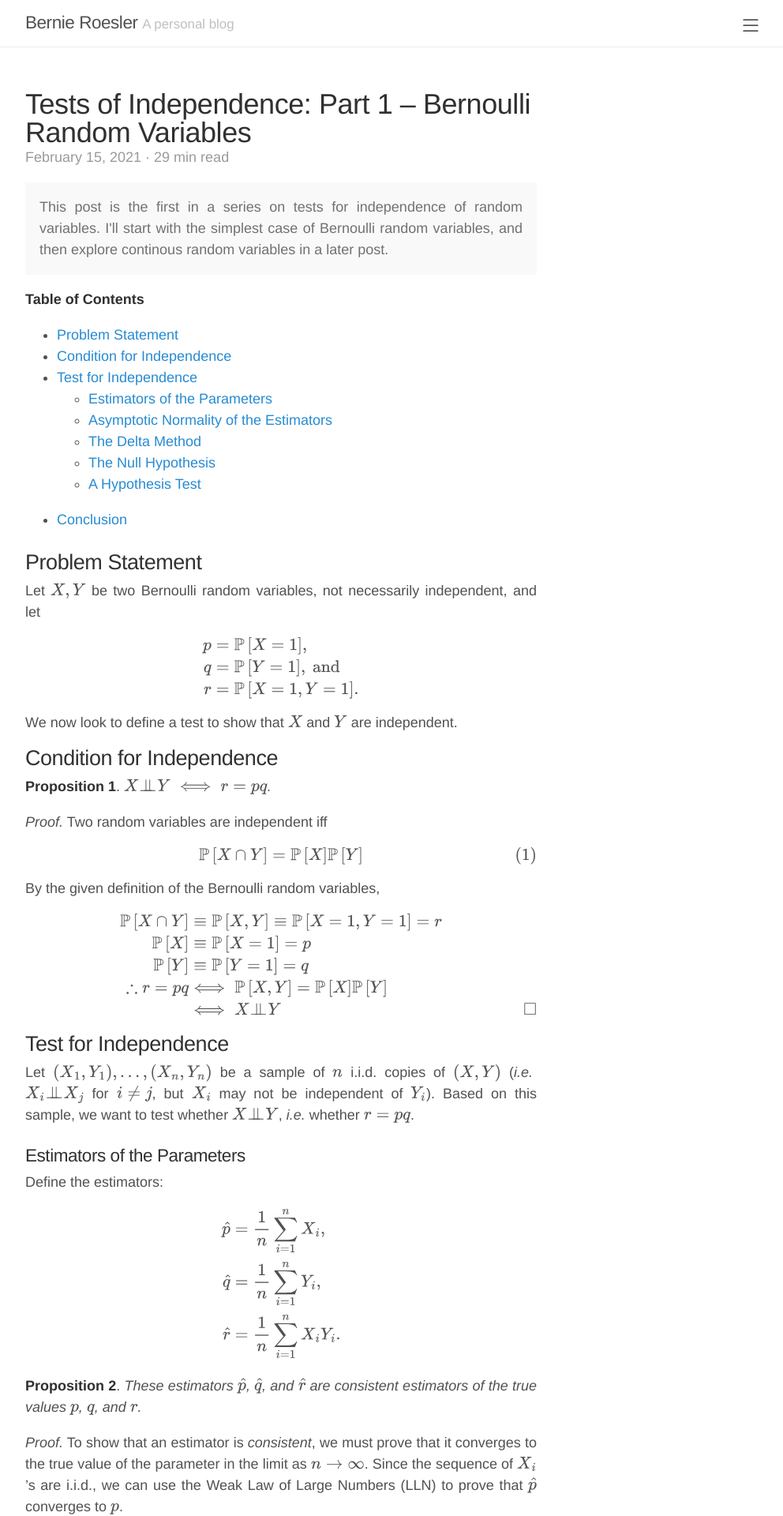
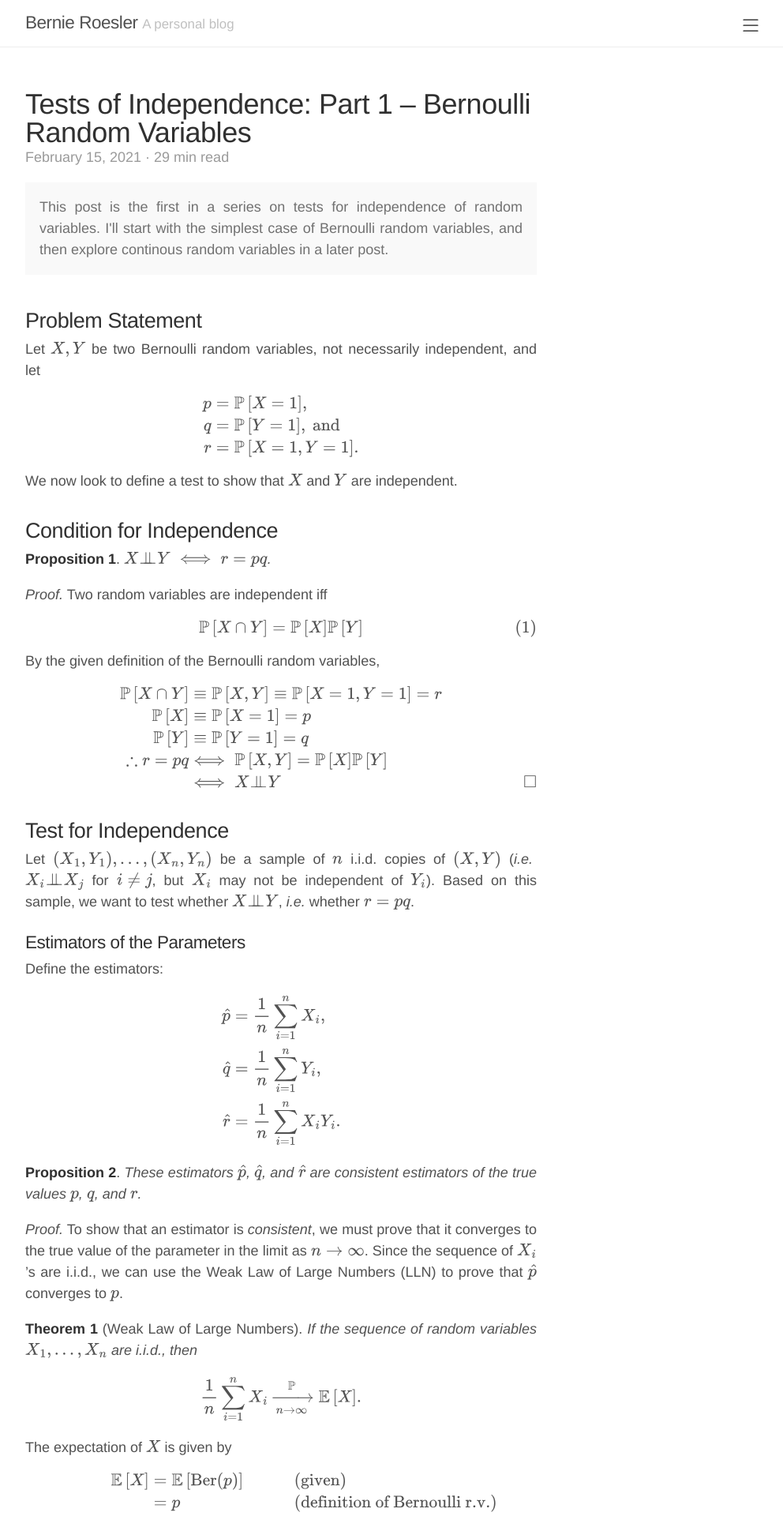
Before and after one commit to broesler/broesler.github.io, a Jekyll site: the page built from _posts/2021-02-15-indep_bern.md, in a window 1280 px wide. Shown: the top 1920 px of the page at 79% size, without its empty margins (284-1276 px from the left). Built offline with Jekyll 4.4.1, drawn with Linux system fonts in a browser that asks for light colours; nearby versions of some CDN libraries; some of the changed text lies outside the part shown.

Commit message:
Space out titles a bit. Add conclusions.

```diff
--- a/_posts/2021-02-15-indep_bern.md
+++ b/_posts/2021-02-15-indep_bern.md
@@ -12,11 +12,6 @@ This post is the first in a series on tests for independence of random
 variables. I'll start with the simplest case of Bernoulli random variables, and
 then explore continous random variables in a later post.
 </p>
-
-**Table of Contents**
-
-* TOC
-{:toc}
 
 <div style="visibility: hidden; padding: 0; margin-bottom: -2rem;">
 $$
@@ -858,7 +853,7 @@ $$
 </div>
 </div>
 
-## Conclusion
+## Conclusions
 Since we've failed to reject our null hypothesis that being happy and being in
 a relationship are independent, we might be tempted to cite the study as proof
 that you do not need to be in a relationship to be happy. Let's not forget
--- a/assets/css/base.css
+++ b/assets/css/base.css
@@ -77,7 +77,7 @@ h1 {
   font-size: 2rem;
 }
 h2 {
-  margin-top: 1rem;
+  margin-top: 2rem;
   font-size: 1.5rem;
 }
 h3 {
@@ -110,6 +110,11 @@ strong {
 ul, ol, dl {
   margin-top: 0;
   margin-bottom: 1rem;
+}
+
+/* remove margin for nested lists */
+li > ul {
+  margin-bottom: 0;
 }
 
 dt {
```
